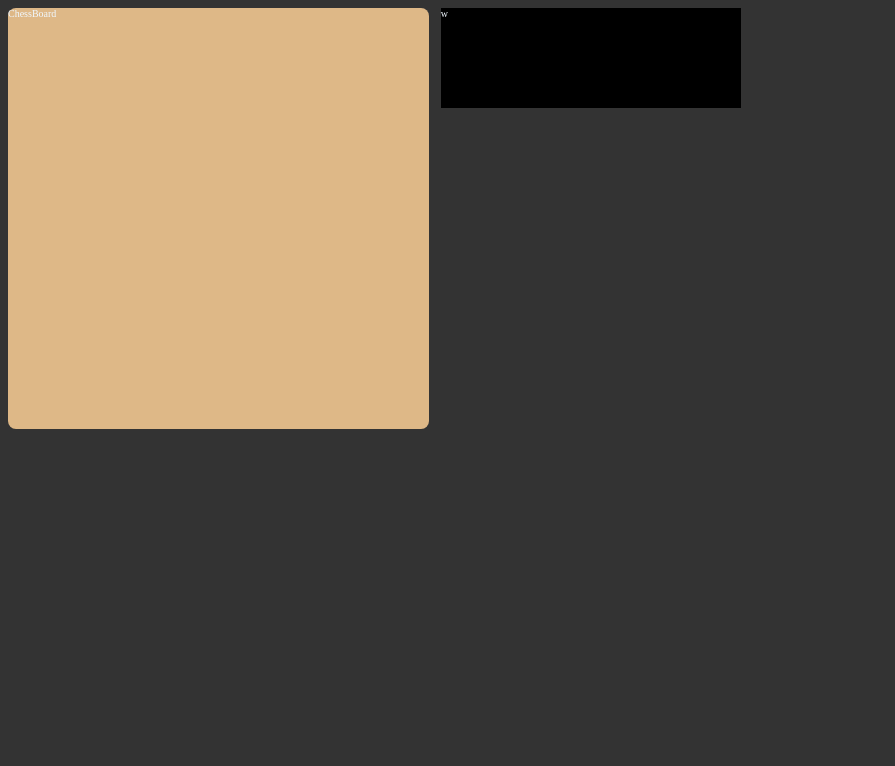
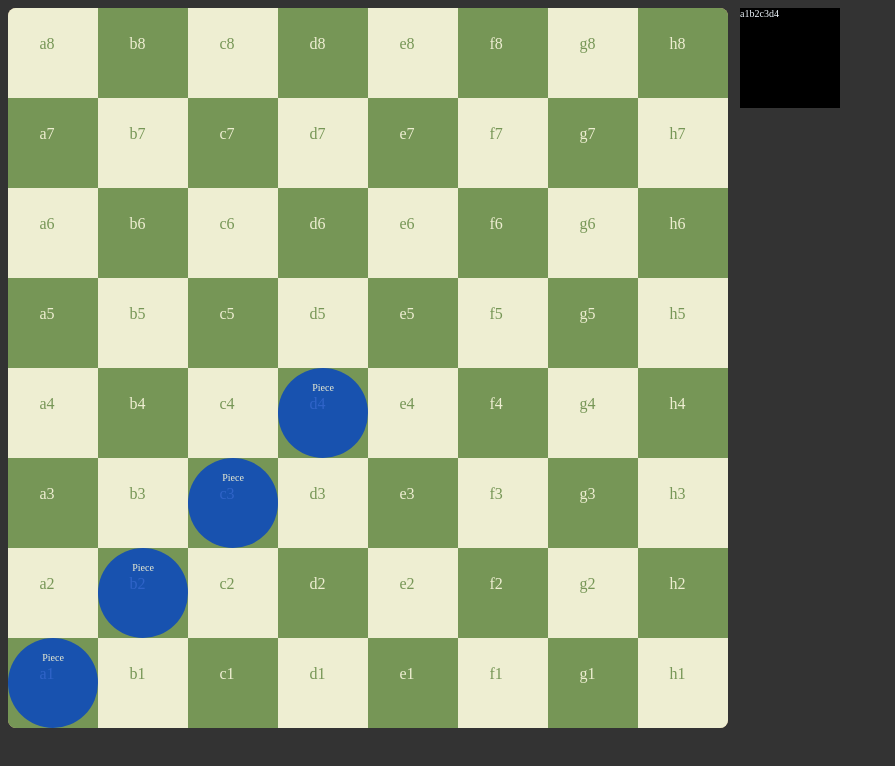
Before and after one commit to Roilin-Lab/chess-react-ts, a React (Vite) app: page / in a window 1280 px wide. Shown: the top 766 px of the page, without its empty margins (0-895 px from the left). Built offline with nearby package versions, Linux system fonts and the light colour scheme.

Commit message:
generate board

```diff
--- /dev/null
+++ b/src/chess/board.ts
@@ -0,0 +1,22 @@
+import type { SquareIdType, Color, SquareType } from "./types";
+
+const indexesToSquareId = (row: number, col: number): SquareIdType => {
+  const alphabet = ["a", "b", "c", "d", "e", "f", "g", "h"];
+  return `${alphabet[col]}${8 - row}` as SquareIdType;
+};
+
+export const generateBoard = (boardOrientation: Color): SquareType[][] => {
+  const board: SquareType[][] = Array.from(Array(8), () => Array(8));
+  for (let row = 0; row < 8; row++) {
+    for (let col = 0; col < 8; col++) {
+      board[row][col] = {
+        id:
+          boardOrientation === "w"
+            ? indexesToSquareId(row, col)
+            : indexesToSquareId(7-row, 7-col),
+        color: (row + col) % 2 === 0 ? "w" : "b",
+      };
+    }
+  }
+  return board;
+};
--- /dev/null
+++ b/src/chess/index.ts
@@ -0,0 +1,8 @@
+export type {
+  SquareIdType,
+  SquareType,
+  PieceType,
+  PositionsType,
+  Color,
+} from "./types";
+export { generateBoard } from "./board";
--- /dev/null
+++ b/src/chess/types.ts
@@ -0,0 +1,15 @@
+export type Color = "w" | "b";
+export type File = "a" | "b" | "c" | "d" | "e" | "f" | "g" | "h";
+export type Rank = "1" | "2" | "3" | "4" | "5" | "6" | "7" | "8";
+export type SquareIdType = `${File}${Rank}`;
+export type SquareType = {
+  id: SquareIdType;
+  color: Color;
+};
+export type PieceType = {
+  type: "p" | "n" | "b" | "r" | "k" | "q";
+  color: Color;
+};
+export type PositionsType = {
+  [square in SquareIdType]: PieceType;
+};
--- a/src/components/ChessBoard/ChessBoard.module.css
+++ b/src/components/ChessBoard/ChessBoard.module.css
@@ -1,12 +1,14 @@
 .chessBoard {
   background-color: burlywood;
-  width: 80vmin;
+  width: 90vmin;
   height: auto;
-  min-width: 32rem;
-  max-width: 80rem;
   aspect-ratio: 1/1;
   border-radius: 0.8rem;
+  display: grid;
+  grid-template-columns: repeat(8, 1fr);
+  overflow: hidden;
   align-self: center;
+  text-align: center;
 }
 
 @media screen and (max-width: 576px) {
--- a/src/components/ChessBoard/ChessBoard.tsx
+++ b/src/components/ChessBoard/ChessBoard.tsx
@@ -1,17 +1,46 @@
-import React from "react";
-import type { FC, MouseEvent } from "react";
+import { type FC, type MouseEvent, type PropsWithChildren } from "react";
+
+import Square from "../Square";
+import Piece from "../Piece";
+import type { SquareType } from "../../chess";
 
 import classes from "./ChessBoard.module.css";
+import { useBoardContext, useGameContext } from "../../contexts";
 
-interface ChessBoardProps {
-  onMove: (event: MouseEvent) => void;
-  onContextMenu: (event: MouseEvent) => void,
+interface ChessBoardProps extends PropsWithChildren {
+  onMove: (event: MouseEvent, square: SquareType) => void;
+  onContextMenu: (event: MouseEvent) => void;
 }
 
-const ChessBoard: FC<ChessBoardProps> = ({ onMove, onContextMenu }) => {
+const ChessBoard: FC<ChessBoardProps> = ({ onContextMenu, onMove, children }) => {
+  const { positions, selectedPiece } = useGameContext();
+  const { board } = useBoardContext();
+
   return (
-    <div className={classes.chessBoard} onClick={onMove} onContextMenu={onContextMenu}>
-      ChessBoard
+    <div className={classes.chessBoard} onContextMenu={onContextMenu}>
+      {children}
+      {board.map((row) =>
+        row.map((square) => {
+          const piece = positions?.[square.id];
+          const isSelected = square.id === selectedPiece?.id;
+
+          return (
+            <Square key={square.id} onClick={onMove} {...square}>
+              <span
+                style={{
+                  position: "absolute",
+                  top: "30%",
+                  left: "35%",
+                  fontSize: "1.6rem",
+                }}
+              >
+                {square.id}
+              </span>
+              {piece && <Piece isSelected={isSelected}></Piece>}
+            </Square>
+          );
+        })
+      )}
     </div>
   );
 };
--- a/src/components/ChessLayout/ChessLayout.tsx
+++ b/src/components/ChessLayout/ChessLayout.tsx
@@ -1,66 +1,72 @@
-import { createContext, useState, useMemo } from "react";
+import { useMemo, useState } from "react";
 import type { FC, MouseEvent } from "react";
 import ChessBoard from "../ChessBoard/ChessBoard";
 import ChessPanel from "../ChessPanel/ChessPanel";
+import type { GameContextType, BoardContextType } from "../../contexts";
+import { GameContext, BoardContext } from "../../contexts";
+
+import type { PositionsType, SquareType, Color } from "../../chess";
+import { generateBoard } from "../../chess";
 
 import classes from "./ChessLayout.module.css";
 
 interface ChessLayoutProps {}
 
-type File = "a" | "b" | "c" | "d" | "e" | "f" | "g" | "h";
-type Rank = "1" | "2" | "3" | "4" | "5" | "6" | "7" | "8";
-type SquareIdType = `${File}${Rank}`;
-type SquareType = {
-  id: SquareIdType;
-  isLight: boolean;
-};
-type PieceType = {
-  type: "p" | "n" | "b" | "r" | "k" | "q";
-  isWhite: boolean;
-};
-type PositionsType = {
-  [square in SquareIdType]: PieceType;
-};
+const ChessLayout: FC<ChessLayoutProps> = ({}) => {
+  const [move, setMove] = useState<Color>("w");
+  const [boardOrientation, setBoardOrientation] = useState<Color>("w");
 
-export type GameContextType = {
-  move: "w" | "b";
-  positions?: PositionsType;
-  board: SquareType[][];
-};
+  const [positions, setPositions] = useState({
+    a1: { type: "b", color: "w" },
+    b2: { type: "b", color: "w" },
+    c3: { type: "b", color: "w" },
+    d4: { type: "b", color: "w" },
+  } as PositionsType);
+  const [selectedPiece, setSelectedPiece] = useState<SquareType | null>(null);
 
-export const GameContext = createContext<GameContextType | null>(null);
+  const handleMove = (_e: MouseEvent, _square: SquareType) => {
+    if (selectedPiece) {
+      const newPositions: PositionsType = {} as PositionsType;
+      newPositions[_square.id] = positions[selectedPiece.id];
+      delete positions[selectedPiece.id];
 
-const ChessLayout: FC<ChessLayoutProps> = ({}) => {
-  const [move, setMove] = useState<"w" | "b">("w");
-
-  const handleMove = (e: MouseEvent) => {
-    setMove(() => (move === "w" ? "b" : "w"));
+      setPositions({ ...positions, ...newPositions });
+      setSelectedPiece(null);
+    } else {
+      if (positions[_square.id]) setSelectedPiece(_square);
+    }
   };
   const handleContextMenu = (e: MouseEvent) => {
     e.preventDefault();
+    setBoardOrientation(boardOrientation === "w" ? "b" : "w");
   };
+
+  const board = useMemo(() => {
+    return generateBoard(boardOrientation);
+  }, [boardOrientation]);
 
   const gameStateValue: GameContextType = {
     move,
-    board: [],
-  }
+    positions,
+    selectedPiece,
+  };
+
+  const boardStateValue: BoardContextType = {
+    boardOrientation,
+    board,
+  };
 
   return (
     <div className={classes.chessLayout}>
       <GameContext value={gameStateValue}>
-        <ChessBoard
-          onMove={handleMove}
-          onContextMenu={handleContextMenu}
-        ></ChessBoard>
-        <div
-          style={{
-            display: "flex",
-            flexDirection: "column",
-            width: "100%",
-          }}
-        >
+        <BoardContext value={boardStateValue}>
+          <ChessBoard
+            onMove={handleMove}
+            onContextMenu={handleContextMenu}
+          ></ChessBoard>
+
           <ChessPanel></ChessPanel>
-        </div>
+        </BoardContext>
       </GameContext>
     </div>
   );
--- a/src/components/ChessPanel/ChessPanel.module.css
+++ b/src/components/ChessPanel/ChessPanel.module.css
@@ -1,10 +1,11 @@
 .chessPanel{
   position: relative;
   display: flex;
-  flex-direction: column;
+  flex-direction: row;
   background-color: black;
-  width: 100%;
+  /* width: auto; */
   max-width: 30rem;
+  min-width: 10rem;
   height: 100px;
 }
 
--- a/src/components/ChessPanel/ChessPanel.tsx
+++ b/src/components/ChessPanel/ChessPanel.tsx
@@ -1,20 +1,21 @@
-import React, { useContext } from 'react'
-import { GameContext, type GameContextType } from '../ChessLayout/ChessLayout'
+import React from "react";
 
-import classes from './ChessPanel.module.css'
+import classes from "./ChessPanel.module.css";
+import type { PositionsType } from "../../chess/types";
+import { useGameContext } from "../../contexts";
 
-interface ChessPanelProps {
-
-}
+interface ChessPanelProps {}
 
 const ChessPanel: React.FC<ChessPanelProps> = ({}) => {
-  const { move } = useContext(GameContext) as GameContextType;
+  const { positions } = useGameContext();
 
   return (
     <div className={classes.chessPanel}>
-      {move}
+      {Object.keys(positions as PositionsType).map((id: string) => (
+        <span key={id}>{id}</span>
+      ))}
     </div>
-  )
-}
+  );
+};
 
 export default ChessPanel;
--- /dev/null
+++ b/src/components/Piece.tsx
@@ -0,0 +1,21 @@
+import type { FC } from 'react'
+
+interface PieceProps {
+  isSelected: boolean
+}
+
+const Piece: FC<PieceProps> = ({ isSelected }) => {
+  return (
+    <div style={{
+      position: 'relative',
+      padding: '15%',
+      backgroundColor: isSelected ? 'red' : 'Highlight',
+      borderRadius: '50%',
+      aspectRatio: '1/1',
+    }}>
+     Piece
+    </div>
+  )
+}
+
+export default Piece;
--- /dev/null
+++ b/src/components/Square.tsx
@@ -0,0 +1,33 @@
+import type { FC, MouseEvent, PropsWithChildren, CSSProperties } from "react";
+import type { Color, SquareIdType, SquareType } from "../chess/types";
+
+interface SquareProps extends PropsWithChildren {
+  id: SquareIdType;
+  color: Color;
+  onClick: (event: MouseEvent, square: SquareType) => void;
+}
+
+const Square: FC<SquareProps> = ({
+  id,
+  color,
+  onClick,
+  children,
+}: SquareProps) => {
+  const squareStyle: CSSProperties = {
+    position: "relative",
+    width: "100%",
+    height: "100%",
+    aspectRatio: "1/1",
+    backgroundColor: color === "w" ? "#eeeed2" : "#769656",
+    color: color === "w" ? "#769656" : "#eeeed2",
+    userSelect: "none",
+  };
+
+  return (
+    <div id={id} style={squareStyle} onClick={(e) => onClick(e, { id, color })}>
+      {children}
+    </div>
+  );
+};
+
+export default Square;
--- /dev/null
+++ b/src/contexts.tsx
@@ -0,0 +1,26 @@
+import { createContext, useContext } from "react";
+import type { Color, PositionsType, SquareType } from "./chess";
+
+export type GameContextType = {
+  move: Color;
+  positions?: PositionsType;
+  selectedPiece: SquareType | null;
+};
+
+export type BoardContextType = {
+  board: SquareType[][];
+  boardOrientation: Color;
+}
+
+export const GameContext = createContext<GameContextType | null>(null);
+export const BoardContext = createContext<BoardContextType | null>(null);
+
+export function useGameContext() {
+  const context = useContext(GameContext) as GameContextType;
+  return context;
+}
+
+export function useBoardContext() {
+  const context = useContext(BoardContext) as BoardContextType;
+  return context;
+}
```
